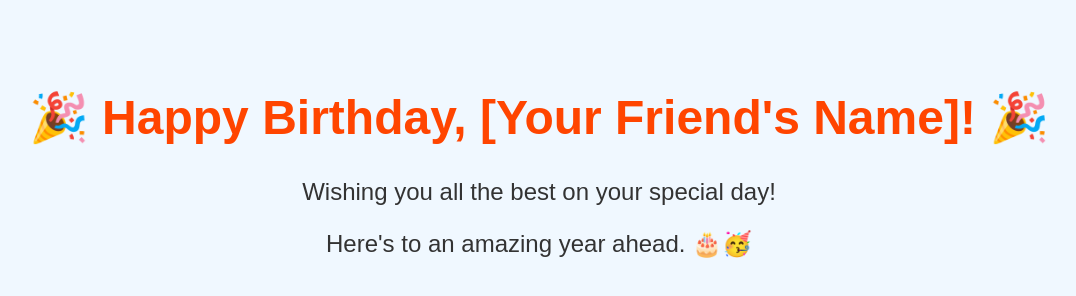
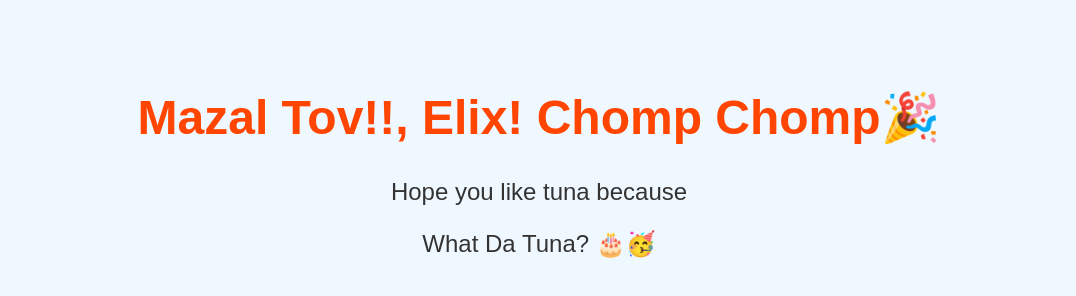
Before and after one commit to FalafelCore/birthday-message, a plain HTML site: page index.html in a window 1280 px wide. Shown: the whole page, without its empty margins (101-1177 px from the left). Drawn offline with Linux system fonts and the light colour scheme.

Commit message:
Update index.html

```diff
--- a/index.html
+++ b/index.html
@@ -3,7 +3,7 @@
 <head>
   <meta charset="UTF-8">
   <meta name="viewport" content="width=device-width, initial-scale=1.0">
-  <title>Happy Birthday!</title>
+  <title>Mazal Tov!</title>
   <style>
     body {
       font-family: Arial, sans-serif;
@@ -22,8 +22,8 @@
   </style>
 </head>
 <body>
-  <h1>🎉 Happy Birthday, [Your Friend's Name]! 🎉</h1>
-  <p>Wishing you all the best on your special day!</p>
-  <p>Here's to an amazing year ahead. 🎂🥳</p>
+  <h1> Mazal Tov!!, Elix! Chomp Chomp🎉</h1>
+  <p>Hope you like tuna because</p>
+  <p>What Da Tuna? 🎂🥳</p>
 </body>
 </html>
```
